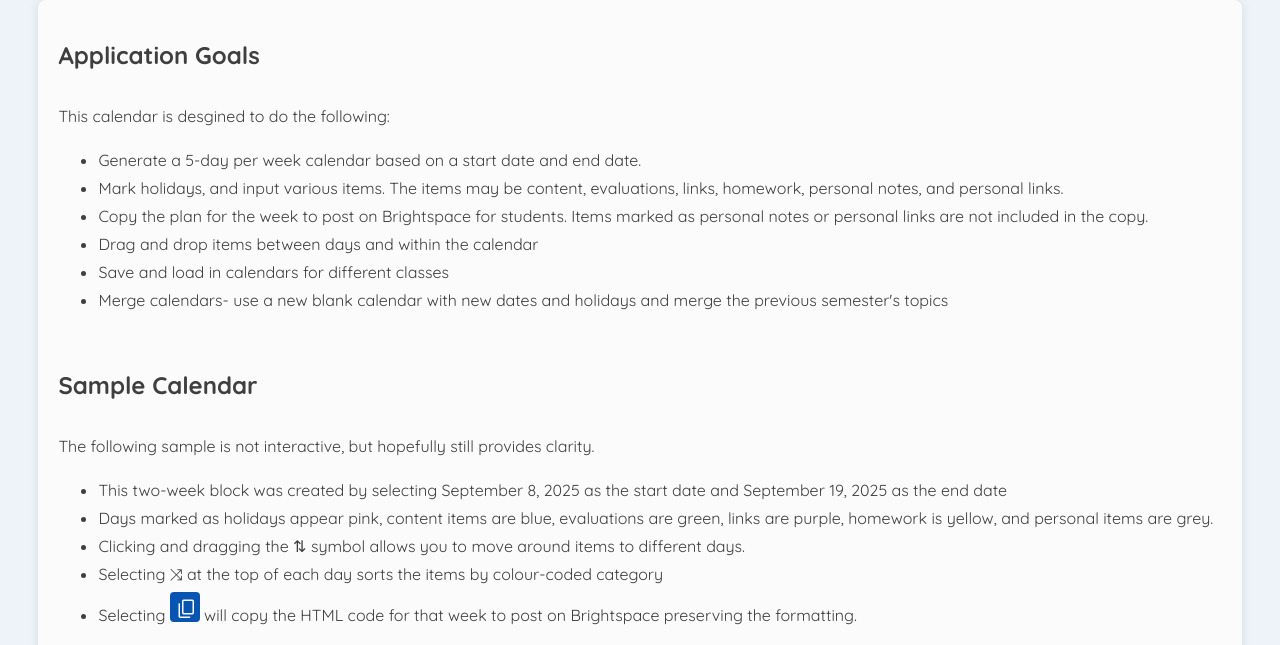
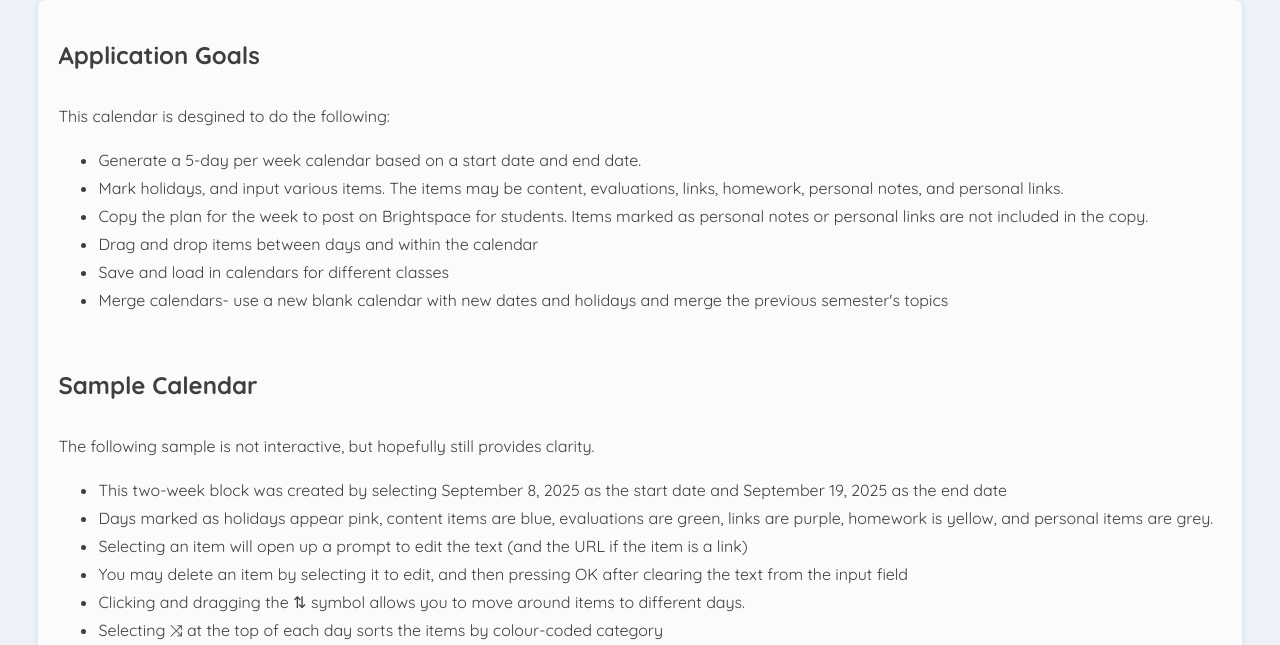
Before and after one commit to MrRoseTeacher/calendarAndSchoolPlanner, a website: page user-guide/index.html in a window 1280 px wide. Shown: the part 83-728 px from the top of the page. Drawn offline with nearby package versions, Linux system fonts and the light colour scheme.

Commit message:
Added edit and delete instructions to user guide

```diff
--- a/user-guide/index.html
+++ b/user-guide/index.html
@@ -30,6 +30,8 @@
         <ul>
             <li>This two-week block was created by selecting September 8, 2025 as the start date and September 19, 2025 as the end date</li>
             <li>Days marked as holidays appear pink, content items are blue, evaluations are green, links are purple, homework is yellow, and personal items are grey.</li>
+            <li>Selecting an item will open up a prompt to edit the text (and the URL if the item is a link)</li>
+            <li>You may delete an item by selecting it to edit, and then pressing OK after clearing the text from the input field</li>
             <li>Clicking and dragging the ⇅ symbol allows you to move around items to different days.</li>
             <li>Selecting ⤨ at the top of each day sorts the items by colour-coded category</li>
             <li>Selecting <button style="padding: 5px; width: 30px; height: 30px; border: none; background-color: var(--accent); color: var(--white); border-radius: 4px; cursor: pointer;"><span class="material-symbols-outlined">content_copy</span></button> will copy the HTML code for that week to post on Brightspace preserving the formatting.</li>
```
